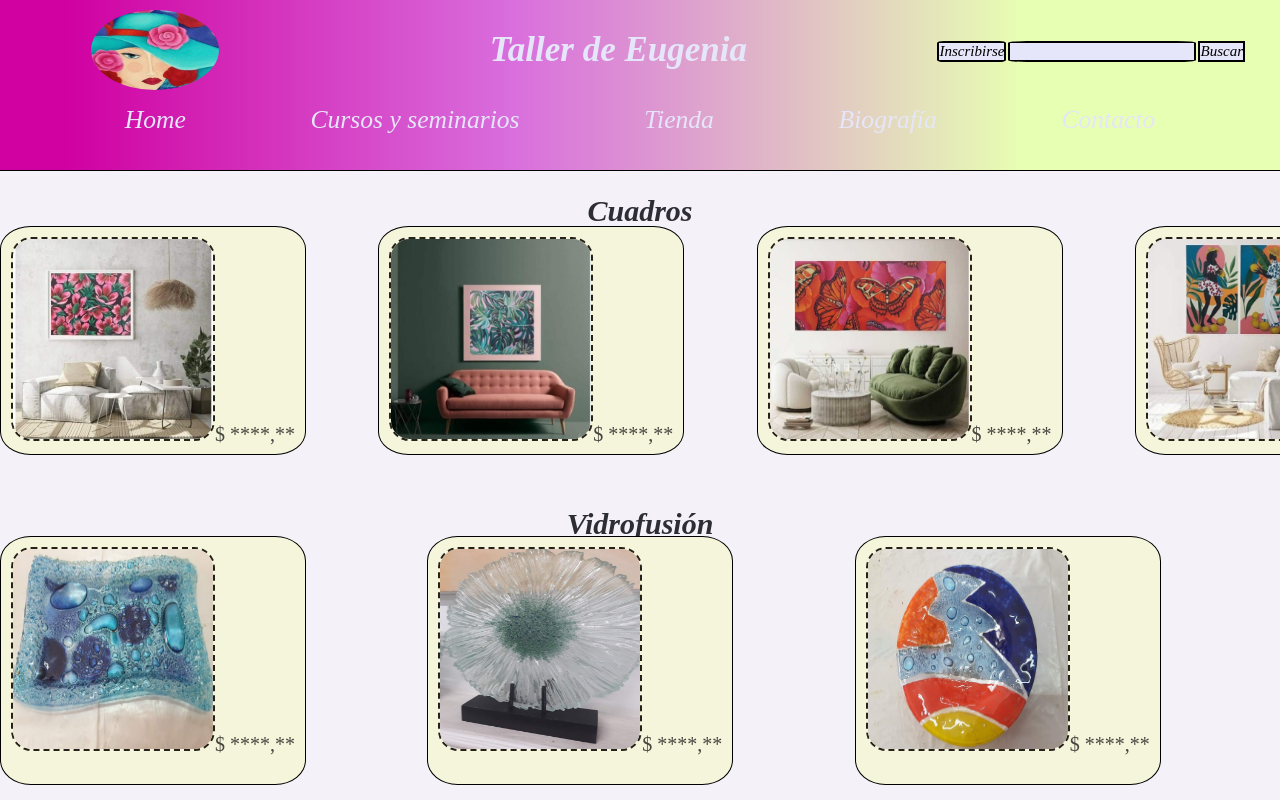
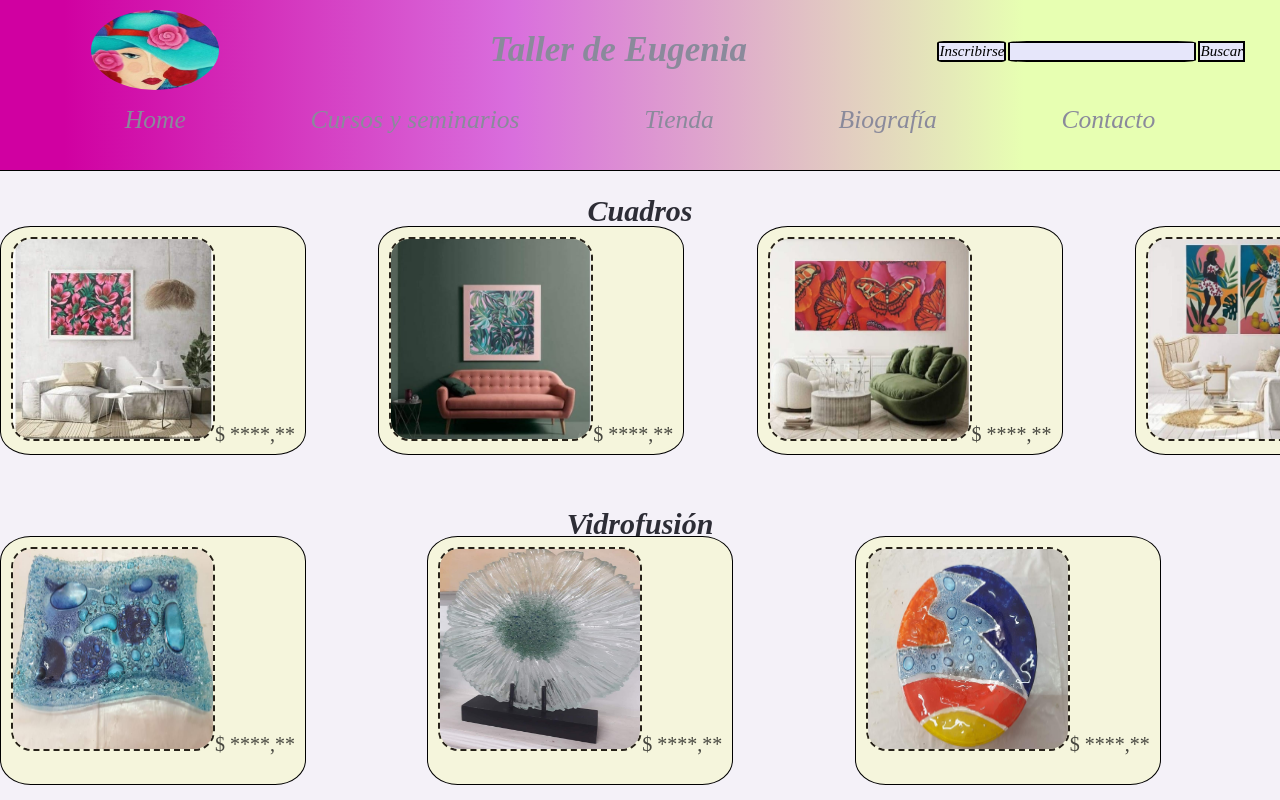
Before and after one commit to snt7886/taller-de-arte-santiago-abrate, a plain HTML site: page index.html in a window 1280 px wide. Shown: the top 800 px of the page. Drawn offline with Linux system fonts and the light colour scheme; a web font is replaced by a local one.

Commit message:
cambio de color en los textos del header

```diff
--- a/style.css
+++ b/style.css
@@ -155,11 +155,10 @@ body {
 }
 h1 {
     text-decoration: none;
-    color: lavender;
+    color: rgb(138, 138, 155);
     font-family: 'Brygada 1918', serif;
     font-size: 35px;
     font-style: italic;
-    text-shadow: 1px black;
 }
 /**barra de menu**/
 nav {
@@ -175,7 +174,7 @@ nav {
 }
 .menu_bar_a {
     text-decoration: none;
-    color: lavender;
+    color: rgb(138, 138, 155);
     font-family: 'Brygada 1918', serif;
     font-size: 2vw;
     font-style: italic;
```
